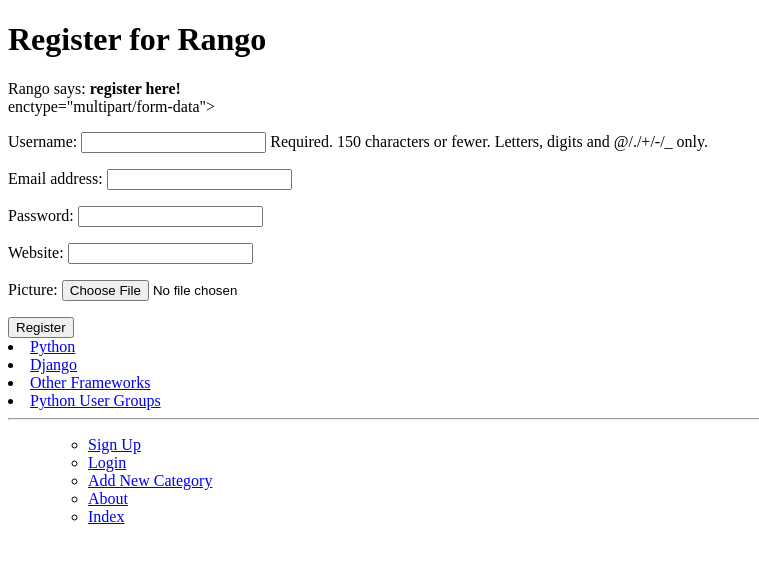
After one commit to Yihao0118/tango_with_django_project, a Django app: page /rango/register/ in a window 1280 px wide. The commit adds this page. Shown: the top 563 px of the page, without its empty margins (0-759 px from the left). Run offline with Django 3.2, Linux system fonts and the light colour scheme; data comes from the database, SQL or seed files in the repository; both versions use the stored data as it was after the commit.

Commit message:
chapter9 30.1.2024

```diff
--- a/rango/admin.py
+++ b/rango/admin.py
@@ -1,6 +1,10 @@
 from django.contrib import admin
 from rango.models import Category,CategoryAdmin, Page, PageAdmin
+from django.contrib.auth.models import User
+from rango.models import UserProfile
+
 
 # Register your models here.
 admin.site.register(Category, CategoryAdmin)
 admin.site.register(Page, PageAdmin)
+admin.site.register(UserProfile)
--- a/rango/forms.py
+++ b/rango/forms.py
@@ -1,5 +1,6 @@
 from django import forms
-from rango.models import Page, Category
+from django.contrib.auth.models import User
+from rango.models import Category, Page, UserProfile
 
 class CategoryForm(forms.ModelForm):
     name = forms.CharField(max_length=128,
@@ -31,3 +32,15 @@ class PageForm(forms.ModelForm):
             cleaned_data['url']=url
 
         return cleaned_data
+
+class UserForm(forms.ModelForm):
+    password = forms.CharField(widget=forms.PasswordInput())
+
+    class Meta:
+        model = User
+        fields = ('username', 'email', 'password',)
+
+class UserProfileForm(forms.ModelForm):
+    class Meta:
+        model = UserProfile
+        fields = ('website', 'picture',)
--- a/rango/models.py
+++ b/rango/models.py
@@ -1,6 +1,7 @@
 from django.db import models
 from django.contrib import admin
 from django.template.defaultfilters import slugify
+from django.contrib.auth.models import User
 
 # Create your models here.
 class Category(models.Model):
@@ -18,6 +19,13 @@ class Category(models.Model):
     def __str__(self):
         return self.name
 
+class UserProfile(models.Model):
+    user=models.OneToOneField(User,on_delete=models.CASCADE)
+    website=models.URLField(blank=True)
+    picture=models.ImageField(upload_to='profile_images',blank=True)
+    def __str__(self):
+        return self.user.username
+
 class CategoryAdmin(admin.ModelAdmin):
     prepopulated_fields = {'slug':('name',)}
 
--- a/rango/urls.py
+++ b/rango/urls.py
@@ -7,8 +7,13 @@ app_name = 'rango'
 urlpatterns = [
     path('', views.index, name='index'),
     path('about/', views.about, name='about'),
-    path('category/<slug:category_name_slug>/',
-        views.show_category,name='show_category'),
+    path('category/<slug:category_name_slug>/add_page/', views.add_page,
+    name='add_page'),
+    path('category/<slug:category_name_slug>/', views.show_category,
+    name='show_category'),
     path('add_category/', views.add_category, name='add_category'),
-    path('category/<slug:category_name_slug>/add_page/',views.add_page,name='add_page'),
-    ]
+    path('register/', views.register, name='register'),
+    path('login/', views.user_login, name='login'),
+    path('restricted/', views.restricted, name='restricted'),
+    path('logout/', views.user_logout, name='logout'),
+]
--- a/rango/views.py
+++ b/rango/views.py
@@ -1,4 +1,5 @@
 from django.shortcuts import render
+from django.contrib.auth.decorators import login_required
 from rango.forms import CategoryForm
 from rango.forms import PageForm
 from django.shortcuts import redirect
@@ -6,7 +7,11 @@ from django.http import HttpResponse
 from rango.models import Category
 from django.urls import reverse
 from rango.models import Page
+from django.contrib.auth import logout
+from rango.forms import UserForm, UserProfileForm
+from django.contrib.auth import authenticate, login
 
+@login_required
 def add_category(request):
     form=CategoryForm()
     if request.method=='POST':
@@ -18,6 +23,7 @@ def add_category(request):
             print(form.errors)
     return render(request,'rango/add_category.html',{'form':form})
 
+@login_required
 def add_page(request, category_name_slug):
     try:
         category = Category.objects.get(slug=category_name_slug)
@@ -64,8 +70,64 @@ def index(request):
     return render(request,'rango/index.html',context=context_dict)
 
 def about(request):
-    # prints out whether the method is a GET or a POST
     print(request.method)
-    # prints out the user name, if no one is logged in it prints `AnonymousUser`
     print(request.user)
     return render(request, 'rango/about.html', {})
+
+def register(request):
+    registered = False
+    if request.method == 'POST':
+        user_form = UserForm(request.POST)
+        profile_form = UserProfileForm(request.POST)
+
+        if user_form.is_valid() and profile_form.is_valid():
+            user = user_form.save()
+            user.set_password(user.password)
+            user.save()
+
+            profile = profile_form.save(commit=False)
+            profile.user = user
+            if 'picture' in request.FILES:
+                profile.picture = request.FILES['picture']
+                profile.save()
+                registered = True
+            else:
+                print(user_form.errors, profile_form.errors)
+    else:
+        user_form = UserForm()
+        profile_form = UserProfileForm()
+
+    return render(request,
+                  'rango/register.html',
+                  context ={'user_form': user_form,
+                   'profile_form': profile_form,
+                   'registered': registered
+                  })
+
+def user_login(request):
+    if request.method=='POST':
+        username=request.POST.get('username')
+        password=request.POST.get('password')
+        user=authenticate(username=username,password=password)
+        if user:
+            if user.is_active:
+                login(request,user)
+                return redirect(reverse('rango:index'))
+            else:
+                return HttpResponse("Your Rango account is disabled.")
+        else:
+            print(f"Invalid login details: {username}, {password}")
+            return HttpResponse("Invalid login details supplied.")
+    else:
+        return render(request,'rango/login.html')
+
+@login_required
+def restricted(request):
+    return render(request,'rango/restricted.html',{})
+
+@login_required
+def user_logout(request):
+    # Since we know the user is logged in, we can now just log them out.
+    logout(request)
+    # Take the user back to the homepage.
+    return redirect(reverse('rango:index'))
--- a/templates/rango/base.html
+++ b/templates/rango/base.html
@@ -27,9 +27,21 @@
         <hr/>
         <div>
             <ul>
-                <li><a href="{% url  'rango:index' %}">Index</a></li>
-                <li><a href="{% url 'rango:about' %}">About</a></li>
-                <li><a href="{% url  'rango:add_category' %}">Category List</a></li>
+                <ul>
+                    {% if user.is_authenticated %}
+                        <!-- Show these links when the user is logged in -->
+                        <li><a href="{% url 'rango:restricted' %}">Restricted Page</a></li>
+                        <li><a href="{% url 'rango:logout' %}">Logout</a></li>
+                    {% else %}
+                        <!-- Show these links when the user is NOT logged in -->
+                        <li><a href="{% url 'rango:register' %}">Sign Up</a></li>
+                        <li><a href="{% url 'rango:login' %}">Login</a></li>
+                    {% endif %}
+                        <!-- Outside the conditional statements, ALWAYS show -->
+                        <li><a href="{% url 'rango:add_category' %}">Add New Category</a></li>
+                        <li><a href="{% url 'rango:about' %}">About</a></li>
+                        <li><a href="{% url 'rango:index' %}">Index</a></li>
+                    </ul>
             </ul>
         </div>
     </body>
--- /dev/null
+++ b/templates/rango/register.html
@@ -0,0 +1,24 @@
+{%extends 'rango/base.html'%}
+{%load staticfiles%}
+
+{%block title_block%}
+    Register
+{%endblock%}
+
+{%block body_block%}
+    <h1>Register for Rango</h1>
+    {%if registered%}
+    Rango says: <strong>thank you for registering!</strong>
+    <a href="{%url 'rango:index'%}">Return to the homepage.</a><br/>
+    {%else%}
+    Rango says: <strong>register here!</strong><br/>
+    <form id="user_form" method="post" action="/rango/register/">
+        enctype="multipart/form-data">
+
+        {%csrf_token%}
+        {{user_form.as_p}}
+        {{profile_form.as_p}}
+        <input type="submit" name="submit" value="Register"/>
+    </form>
+    {%endif%}
+{%endblock%}
```
Also changed, not shown: tango_with_django_project/settings.py (+7 -0 lines), templates/rango/add_category.html (+24 -21 lines), templates/rango/index.html (+11 -5 lines), templates/rango/login.html (added, +19 -0 lines), templates/rango/restricted.html (added, +13 -0 lines), db.sqlite3, rango/migrations/0003_userprofile.py (added).
